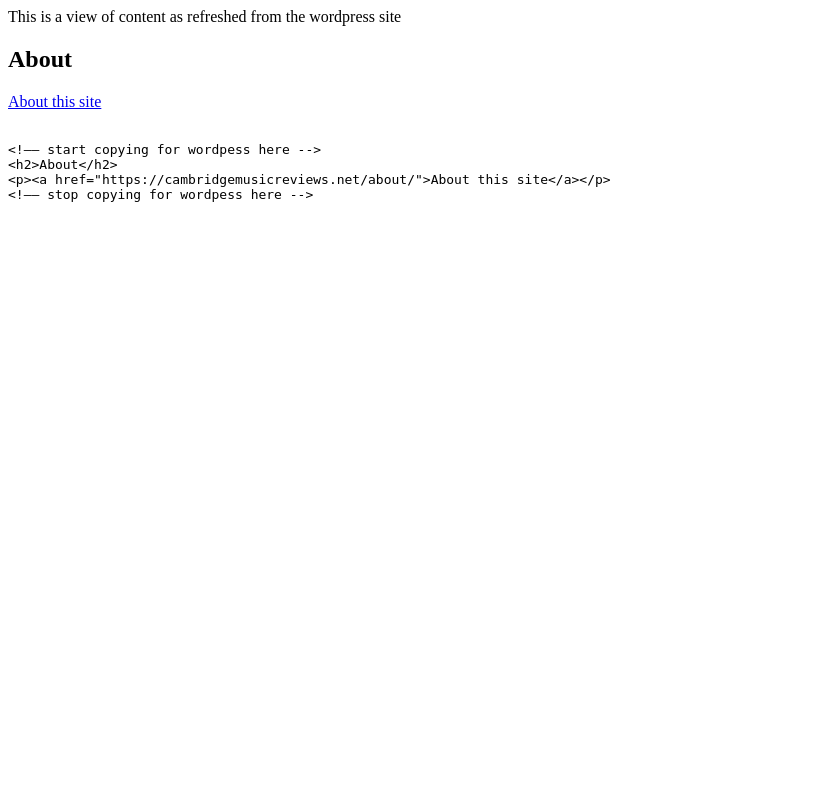
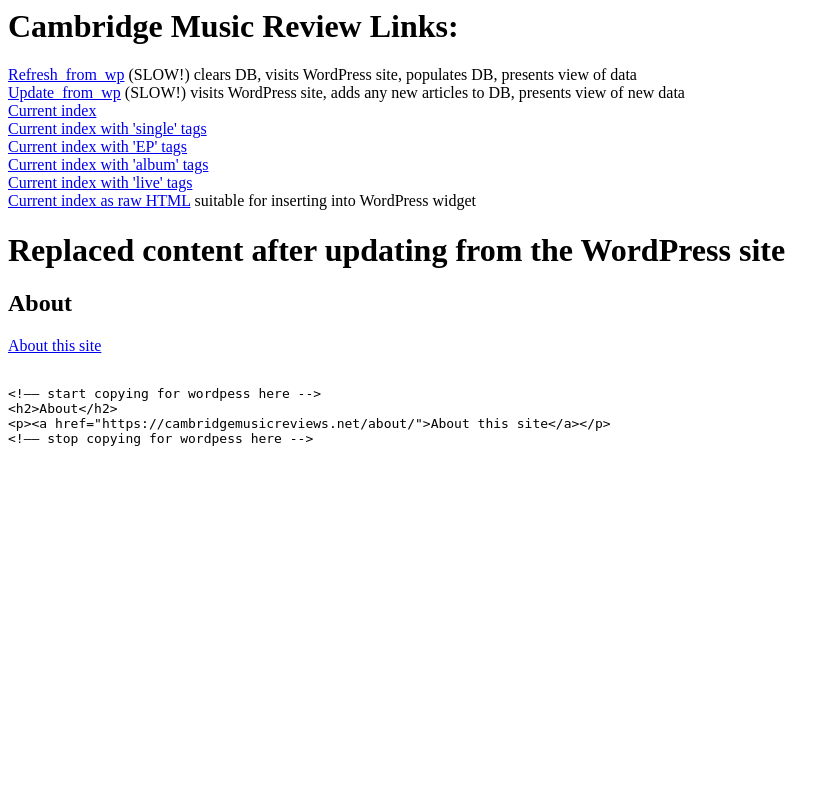
Before and after one commit to jeanflower/cambridgemusicreviews, a Django app: page /indexer/refresh_from_wp/ in a window 1280 px wide. Shown: the top 786 px of the page, without its empty margins (0-840 px from the left). Run offline with Django 3.2, Linux system fonts and the light colour scheme; data that the repository does not hold is empty.

Commit message:
better web templates

```diff
--- /dev/null
+++ b/django/cmr_site/indexer/templates/base.html
@@ -0,0 +1,14 @@
+{% block content %}
+<h1>Cambridge Music Review Links:</h1>
+<a href = "{% url 'refresh_from_wp' %}">Refresh_from_wp</a>
+     (SLOW!) clears DB, visits WordPress site, populates DB, presents view of data<br>
+<a href = "{% url 'update_from_wp' %}">Update_from_wp</a>
+     (SLOW!) visits WordPress site, adds any new articles to DB, presents view of new data<br>
+<a href = "{% url 'display_db_index' %}">Current index</a><br>
+<a href = "{% url 'display_tagged_db_index' 'single' 0%}">Current index with 'single' tags</a><br>
+<a href = "{% url 'display_tagged_db_index' 'EP' 0%}">Current index with 'EP' tags</a><br>
+<a href = "{% url 'display_tagged_db_index' 'album' 0%}">Current index with 'album' tags</a><br>
+<a href = "{% url 'display_tagged_db_index' 'live' 0%}">Current index with 'live' tags</a> <br>
+
+<a href = "{% url 'display_db_index_raw' %}">Current index as raw HTML</a> suitable for inserting into WordPress widget<p>
+{% endblock %}
--- /dev/null
+++ b/django/cmr_site/indexer/templates/indexer/generic.html
@@ -0,0 +1,6 @@
+{% extends "base.html" %}
+
+{% block content %}
+{{ block.super }}
+{{html_content|safe}}
+{% endblock %}
--- a/django/cmr_site/indexer/templates/indexer/index.html
+++ b/django/cmr_site/indexer/templates/indexer/index.html
@@ -1,3 +1,7 @@
+{% extends "base.html" %}
+
+{% block content %}
+{{ block.super }}
 {% if show_raw_html %}
     <xmp>
 {% endif %}
@@ -61,3 +65,4 @@
 {% if show_raw_html %}
     </xmp>
 {% endif %}
+{% endblock %}
--- a/django/cmr_site/indexer/templates/indexer/index_text.html
+++ b/django/cmr_site/indexer/templates/indexer/index_text.html
@@ -1,3 +1,7 @@
+{% extends "base.html" %}
+
+{% block content %}
+{{ block.super }}
 <h1>Edit the index text or category of this article</h1>
 
 <a href={{article_url}}>{{article_title}}</a><p>
@@ -8,3 +12,4 @@
 </form>
 
 <a href="/indexer/">Finished editing, go back home</a>
+{% endblock %}
--- a/django/cmr_site/indexer/urls.py
+++ b/django/cmr_site/indexer/urls.py
@@ -7,6 +7,7 @@ urlpatterns = [
     url(r'^$', views.cmr_home, name='cmr_home'),
     url(r'^index$', views.index, name='index'),
     url(r'^refresh_from_wp/$', views.refresh_from_wp, name='refresh_from_wp'),
+    url(r'^update_from_wp/$', views.update_from_wp, name='update_from_wp'),
     url(r'^get_index_text/(?P<article_id>\d+)$', views.get_index_text, name='get_index_text'),
     url(r'^display_db_index/$', views.display_db_index, name='display_db_index'),
     url(r'^display_db_index_raw/$', views.display_db_index_raw, name='display_db_index_raw'),
--- a/django/cmr_site/indexer/views.py
+++ b/django/cmr_site/indexer/views.py
@@ -75,18 +75,9 @@ def index(request):
 
 def cmr_home(request):
 
-    html = "<a href = \"index\">index</a>"+\
-    " is a non-persistent way of generating index, guessing categories,"+\
-    " highlighting 'new' items (contact admin to update what constitutes \"new\")<p>"+\
-    "<a href = \"refresh_from_wp\">refresh_from_wp</a>"+\
-    " (SLOW!) clears DB, visits wp, populates DB, presents view of data<p>"+\
-    "<a href = \"display_db_index\">display_db_index</a>"+\
-    " displays current db content, allows edit of entries<p>"+\
-    "<a href = \"display_db_index_raw\">display_db_index_raw</a>"+\
-    " displays current db content, raw html<p>"+\
-    ""
-    return HttpResponse(html)
-
+    template = loader.get_template('base.html')
+    context = {}
+    return HttpResponse(template.render(context, request))
 
 def _db_sort_key(article):
     result = ""
@@ -99,10 +90,6 @@ def _db_sort_key(article):
 
 def _sort_db_articles(articles):
     articles.sort(key=_db_sort_key)
-
-
-#def index(request):
-#    return HttpResponse("Hello, world. You're at the indexer.")
 
 def refresh_from_wp(request):
     articles = get_all_cmr_articles()
@@ -128,9 +115,49 @@ def refresh_from_wp(request):
     #db_articles = Article.objects.all()
     #print(db_articles)
 
-    html = "This is a view of content as refreshed from "+\
-           "the wordpress site<p>"+get_index_doc_html(articles)
-    return HttpResponse(html)
+    html = "<h1>Replaced content after updating from "+\
+           "the WordPress site</h1>"+get_index_doc_html(articles)
+
+    return render(request, 'indexer/generic.html',
+                  {'html_content': html})
+
+def update_from_wp(request):
+    articles = get_all_cmr_articles()
+    new_articles = []
+    for article in articles:
+        db_articles = Article.objects.filter(url=article.url)
+        if len(db_articles) == 0:
+            new_articles.append(article)
+
+    if len(new_articles) == 0:
+        template = loader.get_template('indexer/no_new_articles.html')
+        context = {}
+        return HttpResponse(template.render(context, request))
+
+    problem_articles = []
+    fill_in_missing_data_quiet(new_articles, problem_articles)
+
+    # Add to the db the new articles we obtained above
+    for article in articles:
+        a = Article(title=article.title,
+                    url=article.url,
+                    index_text=article.index_text,
+                    category=article.category,
+                    index_status=article.index_status)
+#        print("article id is "+str(a.id)) # has no id yet
+        a.save()
+#        print("article id after save is "+str(a.id)) # has id now
+        for t in article.tags:
+            Tag.objects.create(article=a, text=t)
+
+    #db_articles = Article.objects.all()
+    #print(db_articles)
+
+    html = "This is a view of new content after updating from "+\
+           "the wordpress site<p>"+get_index_doc_html(new_articles)
+
+    return render(request, 'indexer/generic.html',
+                  {'html_content': html})
 
 def display_db_index(request):
     raw_view = "0"
```
Also changed, not shown: django/cmr_site/indexer/templates/indexer/no_new_articles.html (added, +8 -0 lines).
